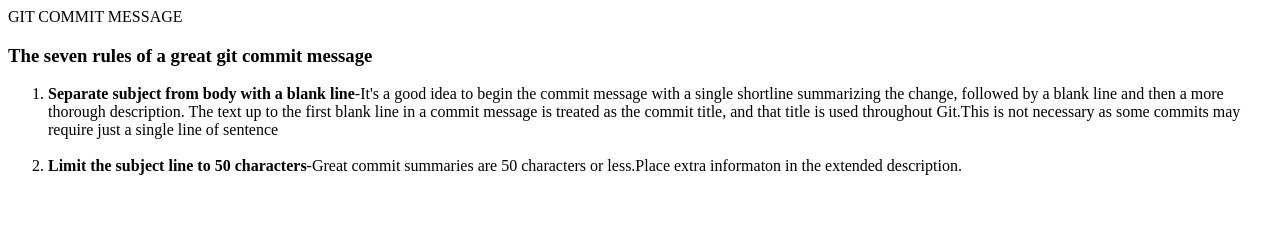
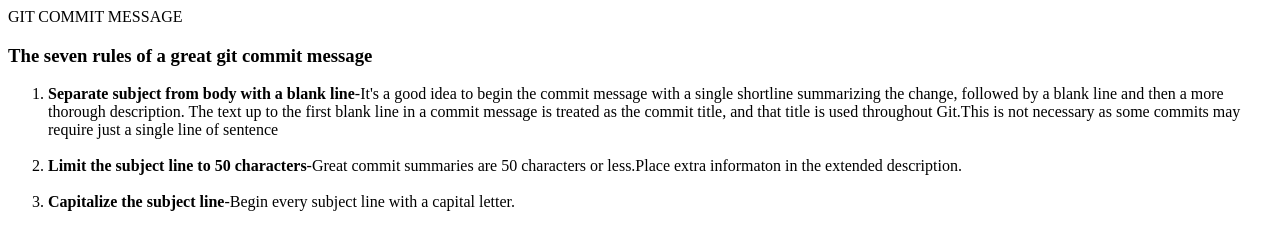
Before and after one commit to nitaryn/Git-commit-messages, a plain HTML site: page index.html in a window 1280 px wide. Drawn offline with Linux system fonts and the light colour scheme.

Commit message:
Third rule for a great git commit message

```diff
--- a/index.html
+++ b/index.html
@@ -5,7 +5,9 @@
     <h3>The seven rules of a great git commit message</h3>
     <ol>
     <li> <b>Separate subject from body with a blank line</b>-It's a good idea to begin the commit message with a single shortline summarizing the change, followed by a blank line and then a more thorough description. The text up to the first blank line in a commit message is treated as the commit title, and that title is used throughout Git.This is not necessary as some commits may require just a single line of sentence</li><br>
-<li><b>Limit the subject line to 50 characters</b>-Great commit summaries are 50 characters or less.Place extra informaton in the extended description. </li>
+<li><b>Limit the subject line to 50 characters</b>-Great commit summaries are 50 characters or less.Place extra informaton in the extended description. </li><br>
+        <li> <b>Capitalize the subject line</b>-Begin every subject line with a capital letter.</li>
+
    </ol>
 
 
```
